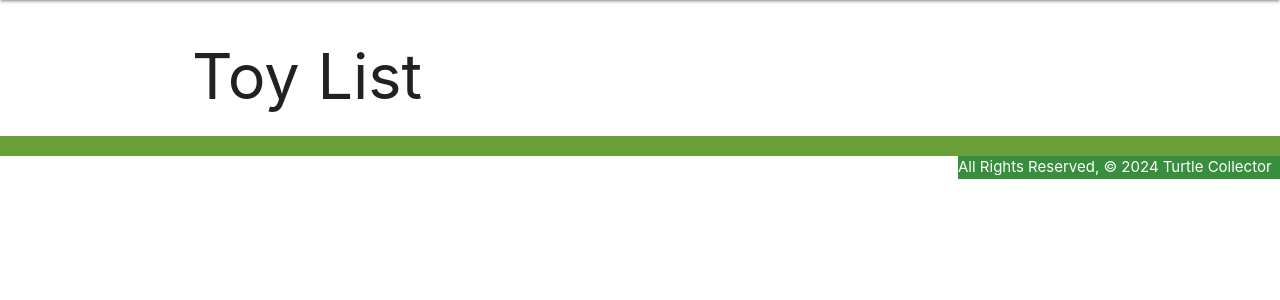
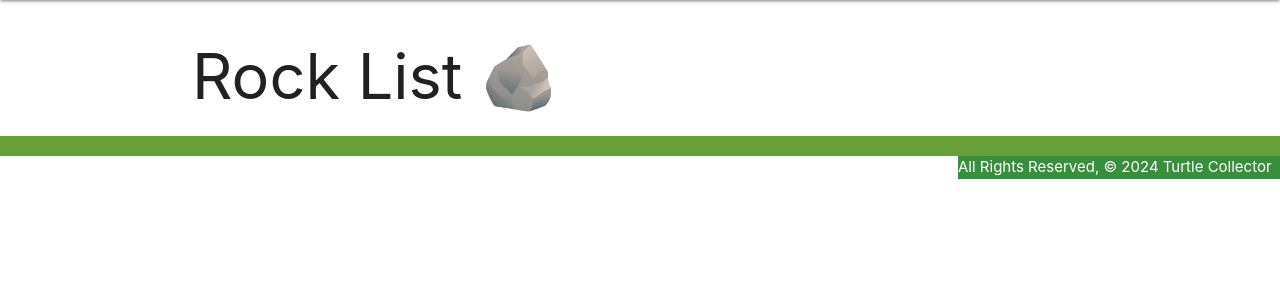
Before and after one commit to cxz161530/turtleticketing, a Django app: page /rocks/ in a window 1280 px wide. Shown: the part 64-364 px from the top of the page. Run offline with Django 4.2, Linux system fonts and the light colour scheme; data that the repository does not hold is empty.

Commit message:
rock lists added but logic on turtle details needs reviewed

```diff
--- a/main_app/models.py
+++ b/main_app/models.py
@@ -3,7 +3,7 @@ from django.urls import reverse
 from datetime import date
 
 class Rock(models.Model):
-	size = models.CharField(max_length=20)
+	size = models.CharField(max_length=50)
 	color = models.CharField(max_length=20)
 
 	def __str__(self):
--- a/main_app/templates/main_app/rock_detail.html
+++ b/main_app/templates/main_app/rock_detail.html
@@ -1,3 +1,4 @@
+{% extends 'base.html' %}
 {% block content %}
 
 <h1>Rock Details</h1>
@@ -6,7 +7,7 @@
   <div class="col s6 col-offset-3">
     <div class="card">
       <div class="card-content">
-        <span class="card-title">{{ rock.size }}</span>
+        <span class="card-title">{{ rock.name}}</span>
         <p>Color: {{ rock.color }}</p>
       </div>
       <div class="card-action">
--- a/main_app/templates/main_app/rock_form.html
+++ b/main_app/templates/main_app/rock_form.html
@@ -2,7 +2,7 @@
 
 {% block content %}
 {% if object %}
-<h1>Edit <span class="blue-text">{{object.size}}</span></h1>
+<h1>Edit <span class="blue-text">{{object.name}}</span></h1>
 {% else %}
 <h1>Add Rock</h1>
 {% endif %}
--- a/main_app/templates/main_app/rock_list.html
+++ b/main_app/templates/main_app/rock_list.html
@@ -1,7 +1,7 @@
 {% extends 'base.html' %}
 {% block content %}
 
-<h1>Toy List</h1>
+<h1>Rock List 🪨</h1>
 
 <!-- you get two variables in the list page (index page) -->
 
@@ -15,7 +15,7 @@ object_list -->
   <a href="{% url 'rocks_detail' rock.id %}">
     <div class="card">
         <div class="card-content">
-            <span class="card-title">{{ rock.size }}</span>
+            <span class="card-title">{{ rock.size }} Rock</span>
             <p>Color: {{ rock.color }}</p>
         </div>
     </div>
--- a/main_app/templates/turtles/detail.html
+++ b/main_app/templates/turtles/detail.html
@@ -55,7 +55,7 @@
     </div>
     <!-- New Markup Above -->
 </div>
-hr>
+<hr>
   <div class="row">
     <div class="col s6">
       <h3>{{ turtle.name }}'s Rocks</h3>
@@ -81,7 +81,7 @@ hr>
           <div class="card">
             <div class="card-content">
               <span class="card-title">
-                A <span style="color: {{ rock.color }}">{{ rock.color }}</span> {{ rock.name }}
+                A <span style="color: {{ rock.color }}">{{ rock.color }}</span> {{ rock.size }}
               </span>
             </div>
             <div class="card-action">
--- a/main_app/views.py
+++ b/main_app/views.py
@@ -80,7 +80,7 @@ class RockCreate(CreateView):
 
 class RockUpdate(UpdateView):
     model = Rock
-    fields = ['size', 'color']
+    fields = ['name', 'color']
 
 
 class RockDelete(DeleteView):
```
Also changed, not shown: main_app/migrations/0003_rock_alter_feeding_date.py.
